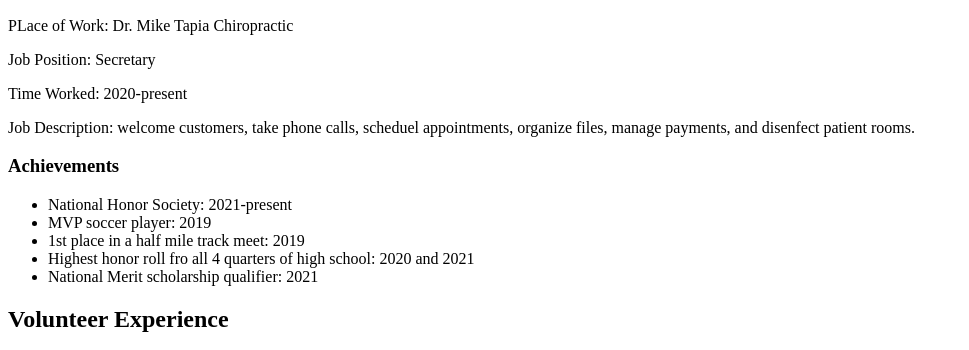
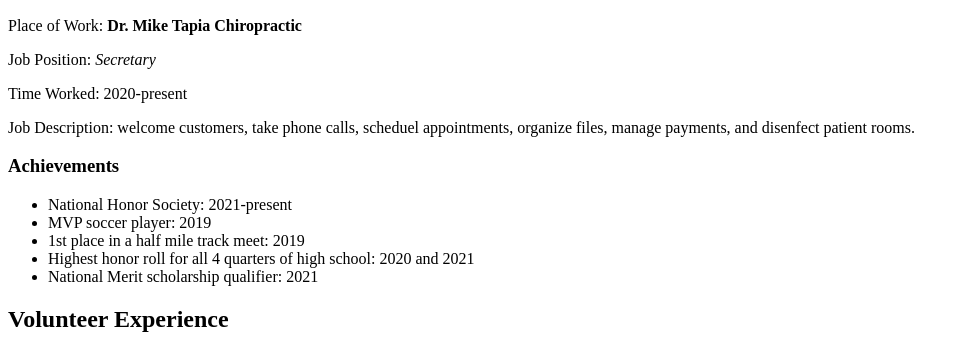
Before and after one commit to KaileyTapia/project_1, a plain HTML site: page index.html in a window 1280 px wide. Shown: the part 405-755 px from the top of the page, without its empty margins (0-969 px from the left). Drawn offline with Linux system fonts and the light colour scheme.

Commit message:
fixing index.html spelling errors and adding bold

```diff
--- a/index.html
+++ b/index.html
@@ -24,8 +24,8 @@
     <p>Current GPA: 4.01</p>
     <p>Graduation: 2023</p>
     <h2>Work Experience</h2>
-    <p>PLace of Work: Dr. Mike Tapia Chiropractic</p>
-    <p>Job Position: Secretary</p>
+    <p>Place of Work: <span><strong>Dr. Mike Tapia Chiropractic</strong></span></p>
+    <p>Job Position: <span><em>Secretary</em></span></p>
     <p>Time Worked: 2020-present</p>
     <p>Job Description: welcome customers, take phone calls, scheduel appointments, organize files, manage payments, and disenfect patient rooms.</p>
     <h3>Achievements</h3>
@@ -33,7 +33,7 @@
         <li>National Honor Society: 2021-present</li>
         <li>MVP soccer player: 2019</li>
         <li>1st place in a half mile track meet: 2019</li>
-        <li>Highest honor roll fro all 4 quarters of high school: 2020 and 2021</li>
+        <li>Highest honor roll for all 4 quarters of high school: 2020 and 2021</li>
         <li>National Merit scholarship qualifier: 2021</li>
     </ul>
     <h2>Volunteer Experience</h2>
```
